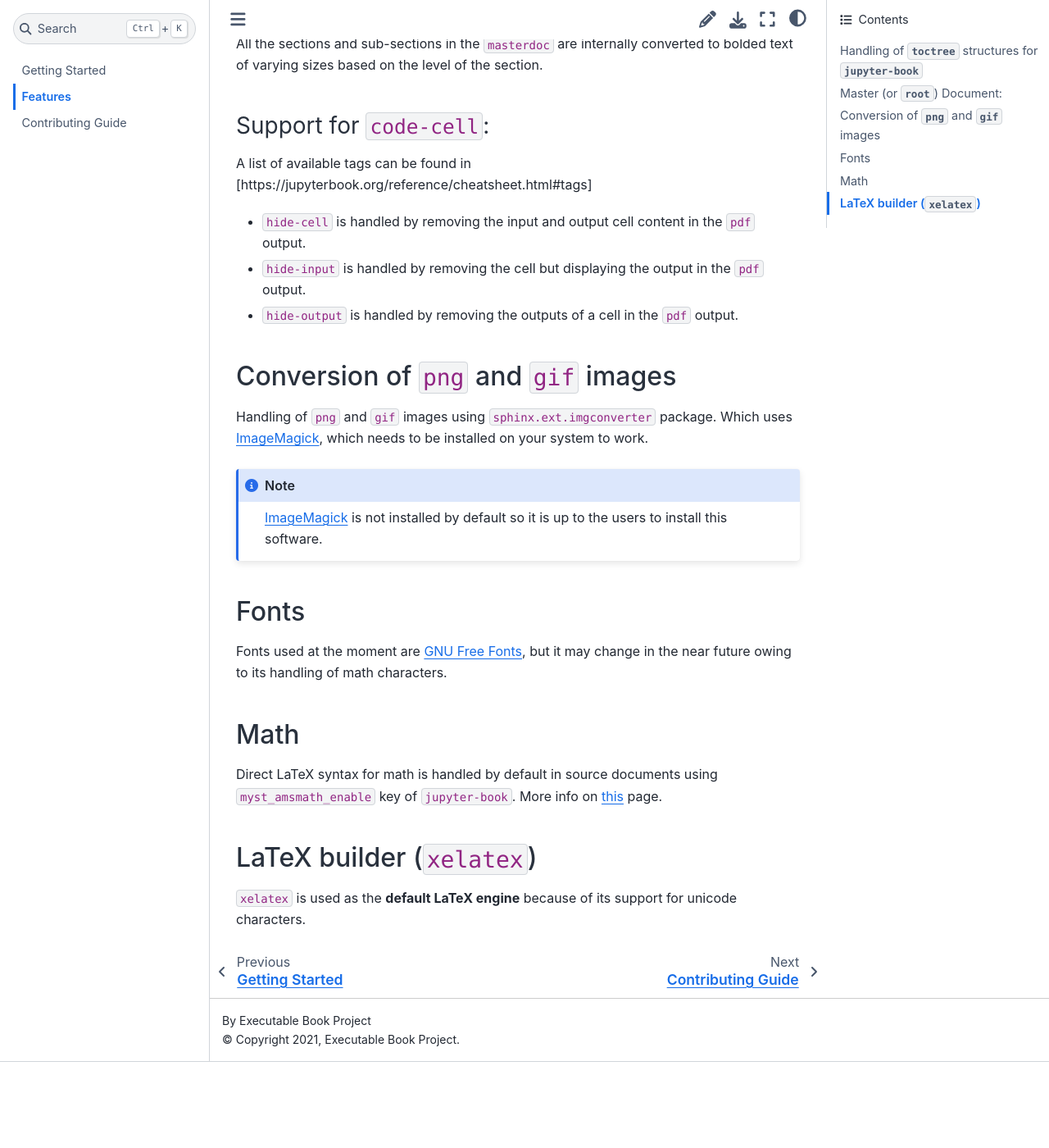
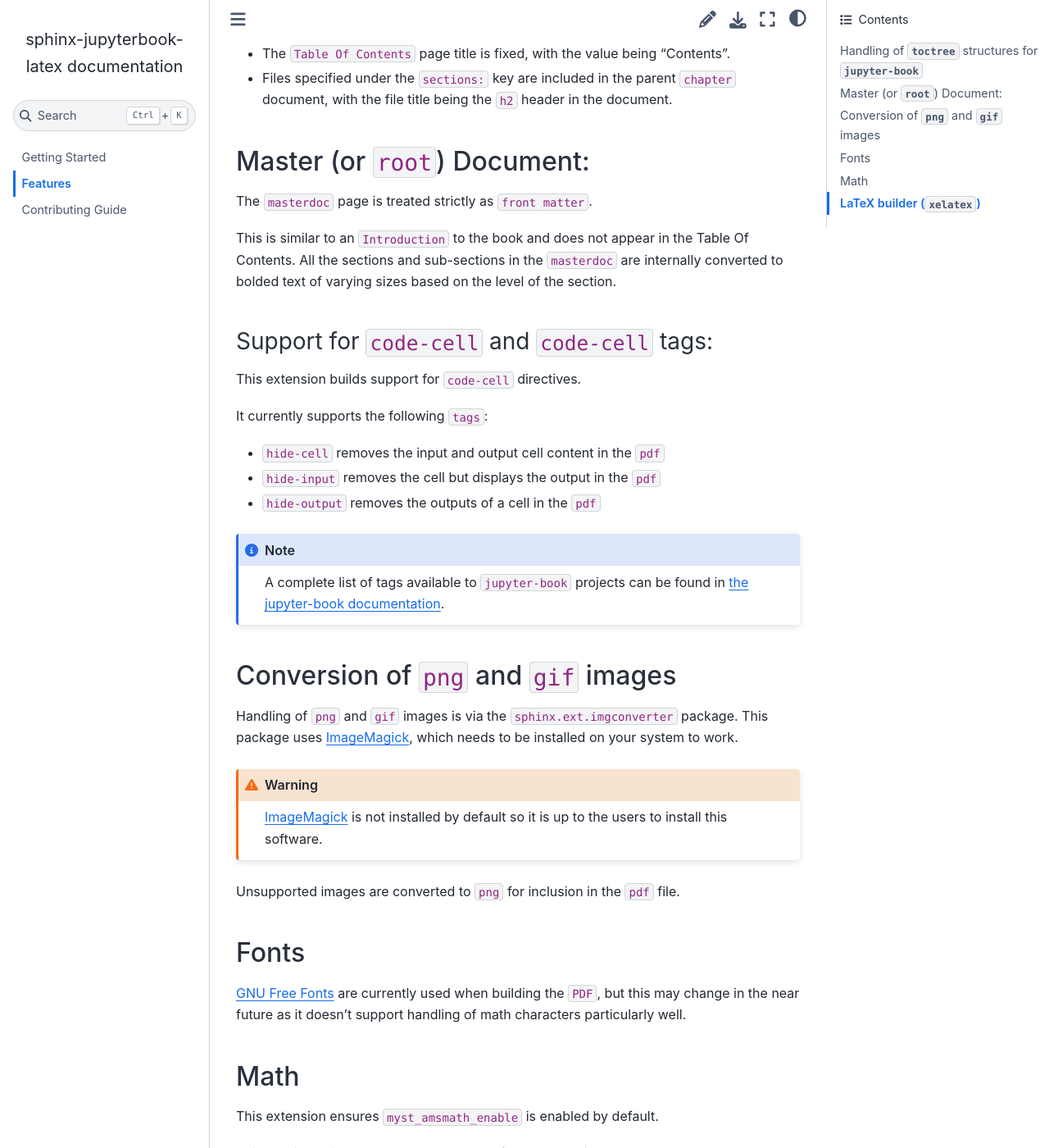
Before and after one commit to executablebooks/sphinx-jupyterbook-latex, a Sphinx documentation site: the page built from docs/features.md, in a window 1280 px wide and 1400 px high, scrolled down 2442 px. Shown: the whole window at 82% size. Built offline with Sphinx 7.4.7 and the Sphinx Book theme 1.1.4, drawn with Linux system fonts in a browser that asks for light colours; before the commit the page ends 3737 px from its top, so only the background shows below that; some of the changed text lies outside the part shown.

Commit message:
update to docs

````diff
--- a/docs/features.md
+++ b/docs/features.md
@@ -1,15 +1,14 @@
 # Features
 
-This page provides further details on the adjustments made and features that are provided
-by this extension.
+This page provides further details on the adjustments made and features that are provided by this extension.
 
 (features:handling-toctree)=
 ## Handling of `toctree` structures for `jupyter-book`
 
 The `jupyter-book` project provides two primary `_toc.yml` structures:
 
-1. `jb-article` is a format for specifying a single document composed of sections
-2. `jb-book` is a format for specifying a book composed of parts and sections
+1. `jb-article`: a format for specifying a single document composed of sections
+2. `jb-book`: a format for specifying a book composed of parts and sections
 
 ### Support for `jb-article`
 
@@ -19,26 +18,31 @@
 format: jb-article
 root: index
 sections:
-- file: path/to/chapter1
-- file: path/to/chapter2
+- file: path/to/section1
+- file: path/to/section2
 ```
 :::
 :::{grid-item-card} Sphinx `toctree`
 Adding the following sphinx toctree in the root `index` file
-```yaml
+```rst
+# <contents of index frontmatter>
+
 .. toctree::
    :hidden:
 
-   path/to/chapter1
-   path/to/chapter2
+   path/to/section1
+   path/to/section2
 ```
 :::
 ::::
 
 ### Support for `jb-book`
 
+A simple `chapter` listing:
+
 ::::{grid} 2
 :::{grid-item-card} Jupyter Book
+
 ```yaml
 format: jb-book
 root: index
@@ -46,21 +50,30 @@
 - file: path/to/chapter1
 - file: path/to/chapter2
 ```
+
 :::
 :::{grid-item-card} Sphinx toctree
+
 Adding the following sphinx toctree in the root `index` file
-```yaml
+
+```rst
+# <contents of index frontmatter>
+
 .. toctree::
    :hidden:
 
    path/to/chapter1
    path/to/chapter2
 ```
+
 :::
 ::::
 
+A more complex `Parts/Chapter` style listing:
+
 ::::{grid} 2
 :::{grid-item-card} Jupyter Book
+
 ```yaml
 format: jb-book
 root: index
@@ -73,17 +86,22 @@
       - file: path/to/part1/chapter2/section1
   - caption: Name of Part 2
     chapters:
-    - file: path/to/part2/chapter1
-    - file: path/to/part2/chapter2
+    - file: path/to/part2/chapter3
+    - file: path/to/part2/chapter4
       sections:
-      - file: path/to/part2/chapter2/section1
+      - file: path/to/part2/chapter4/section1
 ```
+
 :::
 :::{grid-item-card} Sphinx toctree
-Set `jblatex_captions_to_parts` config variable to `True` in conf.py.
+
+Set `jblatex_captions_to_parts` config variable to `True` in `conf.py`.
 
 Adding the following toctrees in the root `index` file:
-```yaml
+
+```rst
+# <contents of index frontmatter>
+
 .. toctree::
    :caption: Name of Part 1
    :hidden:
@@ -100,7 +118,8 @@
 ```
 
 And in `path/to/part1/chapter2` file, adding the following toctree:
-```yaml
+
+```rst
 .. toctree::
    :hidden:
 
@@ -127,62 +148,79 @@
 * `url` key in `_toc.yml` is being ignored in the final
   pdf output.
 
-* [`tableofcontents`](https://jupyterbook.org/customize/toc.html#add-a-table-of-contents-to-a-page-s-content) directive
-  is translated as a list, with the links preserved.
+* [`tableofcontents`](https://jupyterbook.org/customize/toc.html#add-a-table-of-contents-to-a-page-s-content) directive is translated as a list, with the links preserved.
 
 * The `Table Of Contents` page title is fixed, with the value being "Contents".
 
-* Files specified under the `sections:` key are included
-  in the parent `chapter` document, with the file title being the `h2`
-  header in the document.
+* Files specified under the `sections:` key are included in the parent `chapter` document, with the file title being the `h2` header in the document.
+
 
 (features:frontmatter)=
 ## Master (or `root`) Document:
 
 The `masterdoc` page is treated strictly as `front matter`.
 
-This is similar to an
-`Introduction` to the book and does not appear in Table Of Contents. All the sections
-and sub-sections in the `masterdoc` are internally converted to bolded text of
-varying sizes based on the level of the section.
+This is similar to an `Introduction` to the book and does not appear in the Table Of Contents.
+All the sections and sub-sections in the `masterdoc` are internally converted to bolded text of varying sizes based on the level of the section.
 
 (features:code-cell)=
-### Support for `code-cell`:
+### Support for `code-cell` and `code-cell` tags:
 
-A list of available tags can be found in [https://jupyterbook.org/reference/cheatsheet.html#tags]
+This extension builds support for `code-cell` directives.
 
-* `hide-cell` is handled by removing the input and output cell content in the `pdf` output.
+It currently supports the following `tags`:
 
-* `hide-input` is handled by removing the cell but displaying the output in the `pdf` output.
+* `hide-cell` removes the input and output cell content in the `pdf`
 
-* `hide-output` is handled by removing the outputs of a cell in the `pdf` output.
+* `hide-input` removes the cell but displays the output in the `pdf`
+
+* `hide-output` removes the outputs of a cell in the `pdf`
+
+```{note}
+A complete list of tags available to `jupyter-book` projects can be found in [the jupyter-book documentation](https://jupyterbook.org/reference/cheatsheet.html#tags).
+```
+
 
 (features:png-gif)=
 ## Conversion of `png` and `gif` images
 
-Handling of `png` and `gif` images using `sphinx.ext.imgconverter` package.
-Which uses [ImageMagick](https://www.imagemagick.org/script/index.php), which
+Handling of `png` and `gif` images is via the `sphinx.ext.imgconverter` package.
+This package uses [ImageMagick](https://www.imagemagick.org/script/index.php), which
 needs to be installed on your system to work.
 
-```{note}
+```{warning}
 [ImageMagick](https://www.imagemagick.org/script/index.php) is not installed by default
 so it is up to the users to install this software.
 ```
 
+Unsupported images are converted to `png` for inclusion in the `pdf` file.
+
+
 (features:fonts)=
 ## Fonts
 
-Fonts used at the moment are [GNU Free Fonts](https://www.gnu.org/software/freefont/),
-  but it may change in the near future owing to its handling of math characters.
+[GNU Free Fonts](https://www.gnu.org/software/freefont/) are currently used when building the `PDF`, but this may change in the near future as it doesn't support handling of math characters particularly well.
 
 (features:math)=
 ## Math
 
-Direct LaTeX syntax for math is handled by default in source documents
-using `myst_amsmath_enable` key of `jupyter-book`.
-More info on [this](https://myst-parser.readthedocs.io/en/latest/using/syntax-optional.html#syntax-amsmath) page.
+This extension ensures `myst_amsmath_enable` is enabled by default.
+
+This provides direct LaTeX syntax support for elements like:
+
+```latex
+\begin{align*}
+# <math-syntax>
+\end{align*}
+```
+
+in your source files.
+
+Support for this is provided by [myst-parser](https://myst-parser.readthedocs.io/en/latest/using/syntax-optional.html#syntax-amsmath).
 
 (features:xelatex)=
 ## LaTeX builder (`xelatex`)
 
-`xelatex` is used as the **default LaTeX engine** because of its support for unicode characters.
+This extension ensures `xelatex` is used as the default LaTeX compiler.
+
+We have elected to use `xelatex` by default given it has support for unicode characters.
````
Also changed, not shown: other parts of docs/features.md (+6 -4 lines), docs/contributing.md (+7 -1 lines), docs/index.md (+9 -6 lines).
